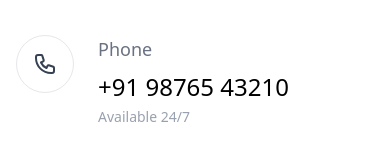
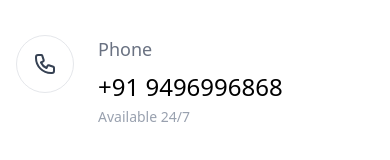
Before and after one commit to EttumanoorCabs/ECabs, a Next.js app: page /contact in a window 390 px wide. Shown: the part 640-800 px from the top of the page. Built offline with nearby package versions, Linux system fonts and the light colour scheme.

Commit message:
Update phone number in contact body component

```diff
--- a/app/contact/_components/body.tsx
+++ b/app/contact/_components/body.tsx
@@ -21,7 +21,7 @@ export default function ContactBody() {
                 </div>
                 <div>
                   <h3 className="text-lg font-light text-gray-500 mb-2">Phone</h3>
-                  <a href="tel:+919876543210" className="text-2xl font-light text-black hover:text-blue-600 transition-colors">+91 98765 43210</a>
+                  <a href="tel:+919876543210" className="text-2xl font-light text-black hover:text-blue-600 transition-colors">+91 9496996868</a>
                   <p className="text-sm text-gray-400 font-light mt-1">Available 24/7</p>
                 </div>
               </div>
```
